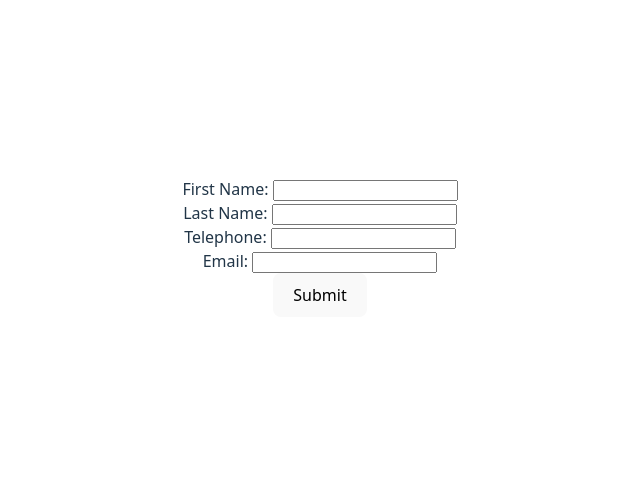
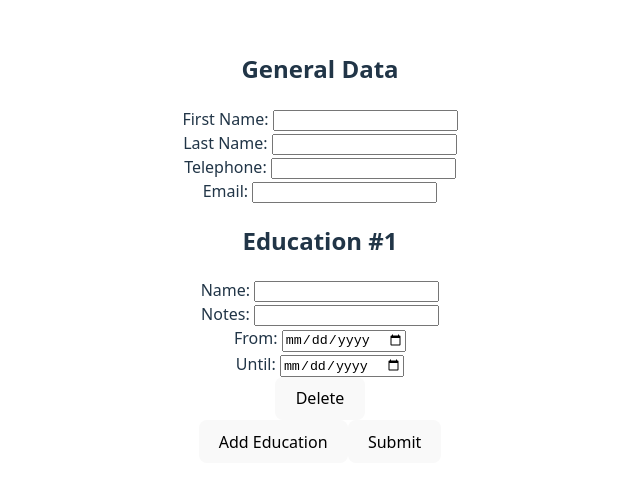
Before and after one commit to Flex58/odin-cv-apllication, a React (Vite) app: page / in a window 1280 px wide. Shown: the part 153-640 px from the top of the page, without its empty margins (320-960 px from the left). Built offline with nearby package versions, Linux system fonts and the light colour scheme.

Commit message:
feat: add Education components, array state logic

```diff
--- a/src/App.jsx
+++ b/src/App.jsx
@@ -2,26 +2,73 @@ import { useState } from "react";
 import "./App.css";
 import General from "./components/General";
 import GeneralForm from "./components/GeneralForm";
+import EducationForm from "./components/EducationForm";
+import Education from "./components/Education";
 
 function App() {
   const [isSubmit, setIsSubmit] = useState(false);
+
   const [generalData, setGeneralData] = useState({
     firstName: "",
     lastName: "",
     email: "",
     telephone: "",
   });
+  const [submitGeneral, setSubmitGeneral] = useState(null);
 
-  const [submitGeneral, setSubmitGeneral] = useState({ ...generalData });
+  const [educationData, setEducationData] = useState([
+    { id: crypto.randomUUID(), name: "", notes: "", from: "", to: "" },
+  ]);
+  const [submitEducation, setSubmitEducation] = useState(null);
 
   function handleSubmit(e) {
     e.preventDefault();
     setIsSubmit(true);
     setSubmitGeneral(generalData);
+    setSubmitEducation(educationData);
+  }
+
+  function addButtonHandler(e) {
+    const btn = e.target.id;
+    switch (btn) {
+      case "addEducation":
+        setEducationData([
+          ...educationData,
+          {
+            id: crypto.randomUUID(),
+            name: "",
+            notes: "",
+            from: "",
+            to: "",
+          },
+        ]);
+        break;
+    }
+  }
+
+  function arrayDataUpdate(array, id, property, value) {
+    return array.map((item) => {
+      if (item.id == id) {
+        return { ...item, [property]: value };
+      } else {
+        return item;
+      }
+    });
   }
 
   function handleChange(e) {
-    setGeneralData({ ...generalData, [e.target.name]: e.target.value });
+    const parent = e.target.parentElement.parentElement.className;
+    const id = e.target.parentElement.parentElement.getAttribute("name");
+    const property = e.target.name;
+    const value = e.target.value;
+    switch (parent) {
+      case "generalForm":
+        setGeneralData({ ...generalData, [property]: value });
+        break;
+      case "educationForm":
+        setEducationData(arrayDataUpdate(educationData, id, property, value));
+        break;
+    }
   }
   /*form handlers
   for education experience etc need state to be array or set to be able to add and remove panels.
@@ -30,7 +77,8 @@ function App() {
   return (
     <>
       <form action="" onSubmit={handleSubmit}>
-        {/*General Info*/}
+        <div className="generalDiv">
+          <h2>General Data</h2>
           <GeneralForm
             onChange={handleChange}
             firstName={generalData.firstName}
@@ -38,6 +86,31 @@ function App() {
             telephone={generalData.telephone}
             email={generalData.email}
           />
+        </div>
+        {educationData.map((item) => (
+          <div className="educationDiv" key={item.id}>
+            <h2>Education #{educationData.indexOf(item) + 1}</h2>
+            <EducationForm
+              id={item.id}
+              name={item.name}
+              notes={item.notes}
+              from={item.from}
+              to={item.to}
+              onChange={handleChange}
+            />
+            <button
+              id="removeEducation"
+              onClick={() => {
+                setEducationData(educationData.filter((a) => item.id !== a.id));
+              }}
+            >
+              Delete
+            </button>
+          </div>
+        ))}
+        <button type="button" id="addEducation" onClick={addButtonHandler}>
+          Add Education
+        </button>
         {/*Education*/}
         {/*Experience*/}
         {/*Skills*/}
@@ -45,12 +118,24 @@ function App() {
       </form>
       {
         isSubmit && (
+          <>
             <General
               firstName={submitGeneral.firstName}
               lastName={submitGeneral.lastName}
               telephone={submitGeneral.telephone}
               email={submitGeneral.email}
             />
+            {submitEducation.map(item => {
+              return (
+                <Education
+                name={item.name}
+                notes={item.notes}
+                from={item.from}
+                to={item.to}
+              />
+              )
+            })}
+          </>
         )
         /*Switch Form Product visiblity?*/
       }
--- /dev/null
+++ b/src/components/Education.jsx
@@ -0,0 +1,10 @@
+export default function Education({ name, notes, from, to }) {
+  return (
+    <>
+      <p>{name}</p>
+      <p>{notes}</p>
+      <p>{from}</p>
+      <p>{to}</p>
+    </>
+  );
+}
--- /dev/null
+++ b/src/components/EducationForm.jsx
@@ -0,0 +1,46 @@
+export default function EducationForm({ id, name, notes, from, to, onChange }) {
+  return (
+    <div className="educationForm" name={id}>
+      <div className="inputDiv">
+        <label htmlFor={"name" + id}>Name: </label>
+        <input
+          type="text"
+          id={"name" + id}
+          name="name"
+          value={name}
+          onChange={onChange}
+        />
+      </div>
+      <div className="inputDiv">
+        <label htmlFor={"notes" + id}>Notes: </label>
+        <input
+          type="text"
+          id={"notes" + id}
+          name="notes"
+          value={notes}
+          onChange={onChange}
+        />
+      </div>
+      <div className="inputDiv">
+        <label htmlFor={"from" + id}>From: </label>
+        <input
+          type="date"
+          id={"from" + id}
+          name="from"
+          value={from}
+          onChange={onChange}
+        />
+      </div>
+      <div className="inputDiv">
+        <label htmlFor={"name" + id}>Until: </label>
+        <input
+          type="date"
+          id={"to" + id}
+          name="to"
+          value={to}
+          onChange={onChange}
+        />
+      </div>
+    </div>
+  );
+}
--- a/src/components/GeneralForm.jsx
+++ b/src/components/GeneralForm.jsx
@@ -6,7 +6,7 @@ export default function GeneralForm({
   onChange,
 }) {
   return (
-    <div className="generalForm">
+    <div className="generalForm" name="test">
       <div className="inputDiv">
         <label htmlFor="firstName">First Name: </label>
         <input
```
Lines whose indentation alone changed are shown as unchanged.
